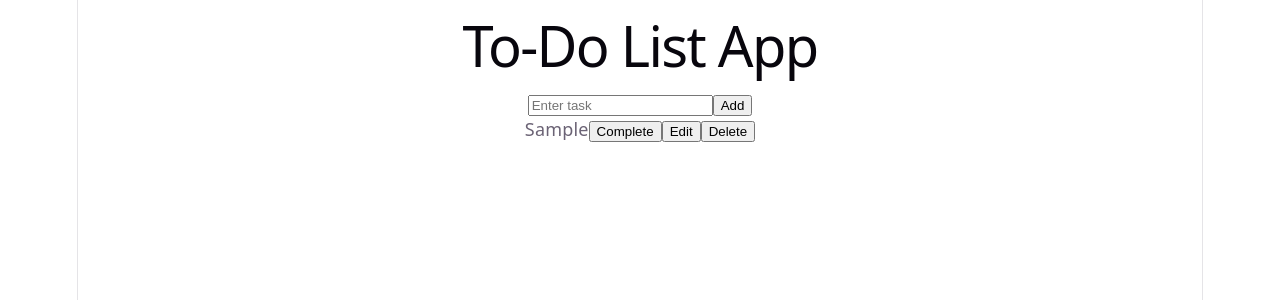
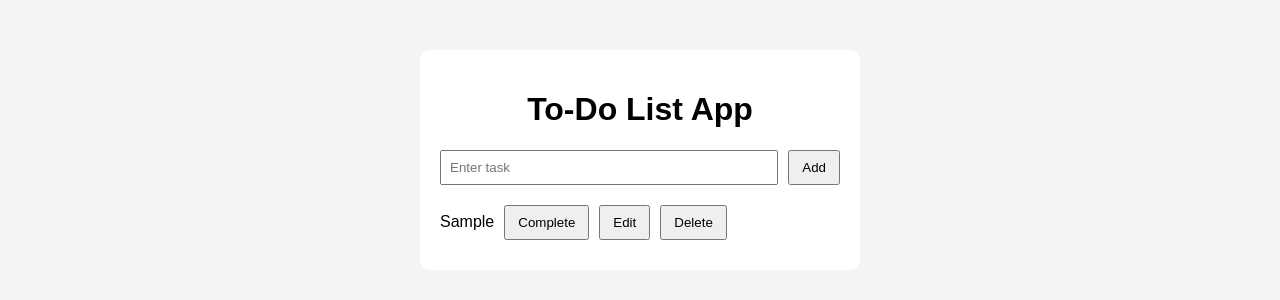
Before and after one commit to krutarthdubey/To-Do-List, a React (Vite) app: page / in a window 1280 px wide. Both pictures are taken after typing "Sample" into the empty fields and a click on the button "Add". Shown: the top 300 px of the page. Built offline with nearby package versions, Linux system fonts and the light colour scheme.

Commit message:
Added Styling and README documentation

```diff
--- a/src/index.css
+++ b/src/index.css
@@ -1,111 +1,40 @@
-:root {
-  --text: #6b6375;
-  --text-h: #08060d;
-  --bg: #fff;
-  --border: #e5e4e7;
-  --code-bg: #f4f3ec;
-  --accent: #aa3bff;
-  --accent-bg: rgba(170, 59, 255, 0.1);
-  --accent-border: rgba(170, 59, 255, 0.5);
-  --social-bg: rgba(244, 243, 236, 0.5);
-  --shadow:
-    rgba(0, 0, 0, 0.1) 0 10px 15px -3px, rgba(0, 0, 0, 0.05) 0 4px 6px -2px;
-
-  --sans: system-ui, 'Segoe UI', Roboto, sans-serif;
-  --heading: system-ui, 'Segoe UI', Roboto, sans-serif;
-  --mono: ui-monospace, Consolas, monospace;
-
-  font: 18px/145% var(--sans);
-  letter-spacing: 0.18px;
-  color-scheme: light dark;
-  color: var(--text);
-  background: var(--bg);
-  font-synthesis: none;
-  text-rendering: optimizeLegibility;
-  -webkit-font-smoothing: antialiased;
-  -moz-osx-font-smoothing: grayscale;
-
-  @media (max-width: 1024px) {
-    font-size: 16px;
-  }
+body {
+  font-family: Arial, sans-serif;
+  background-color: #f4f4f4;
 }
 
-@media (prefers-color-scheme: dark) {
-  :root {
-    --text: #9ca3af;
-    --text-h: #f3f4f6;
-    --bg: #16171d;
-    --border: #2e303a;
-    --code-bg: #1f2028;
-    --accent: #c084fc;
-    --accent-bg: rgba(192, 132, 252, 0.15);
-    --accent-border: rgba(192, 132, 252, 0.5);
-    --social-bg: rgba(47, 48, 58, 0.5);
-    --shadow:
-      rgba(0, 0, 0, 0.4) 0 10px 15px -3px, rgba(0, 0, 0, 0.25) 0 4px 6px -2px;
-  }
-
-  #social .button-icon {
-    filter: invert(1) brightness(2);
-  }
-}
-
-body {
-  margin: 0;
-}
-
-#root {
-  width: 1126px;
-  max-width: 100%;
-  margin: 0 auto;
-  text-align: center;
-  border-inline: 1px solid var(--border);
-  min-height: 100svh;
-  display: flex;
-  flex-direction: column;
-  box-sizing: border-box;
-}
-
-h1,
-h2 {
-  font-family: var(--heading);
-  font-weight: 500;
-  color: var(--text-h);
+.container {
+  width: 400px;
+  margin: auto;
+  margin-top: 50px;
+  background: white;
+  padding: 20px;
+  border-radius: 10px;
 }
 
 h1 {
-  font-size: 56px;
-  letter-spacing: -1.68px;
-  margin: 32px 0;
-  @media (max-width: 1024px) {
-    font-size: 36px;
-    margin: 20px 0;
-  }
-}
-h2 {
-  font-size: 24px;
-  line-height: 118%;
-  letter-spacing: -0.24px;
-  margin: 0 0 8px;
-  @media (max-width: 1024px) {
-    font-size: 20px;
-  }
-}
-p {
-  margin: 0;
+  text-align: center;
 }
 
-code,
-.counter {
-  font-family: var(--mono);
-  display: inline-flex;
-  border-radius: 4px;
-  color: var(--text-h);
+.input-section {
+  display: flex;
+  gap: 10px;
+  margin-bottom: 20px;
 }
 
-code {
-  font-size: 15px;
-  line-height: 135%;
-  padding: 4px 8px;
-  background: var(--code-bg);
+input {
+  padding: 8px;
+  flex: 1;
 }
+
+button {
+  padding: 8px 12px;
+  cursor: pointer;
+}
+
+.task {
+  display: flex;
+  gap: 10px;
+  margin-bottom: 10px;
+  align-items: center;
+}
```
